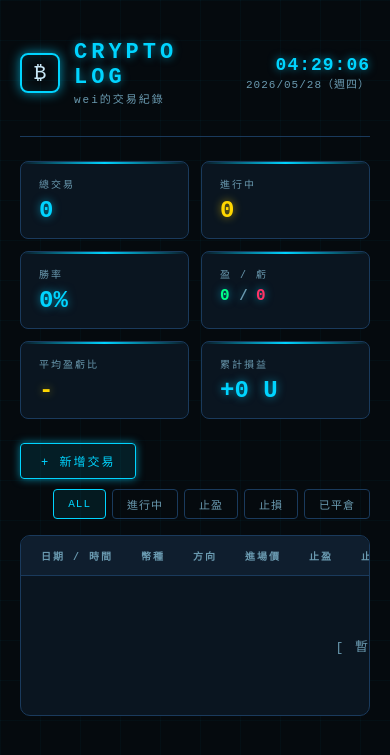
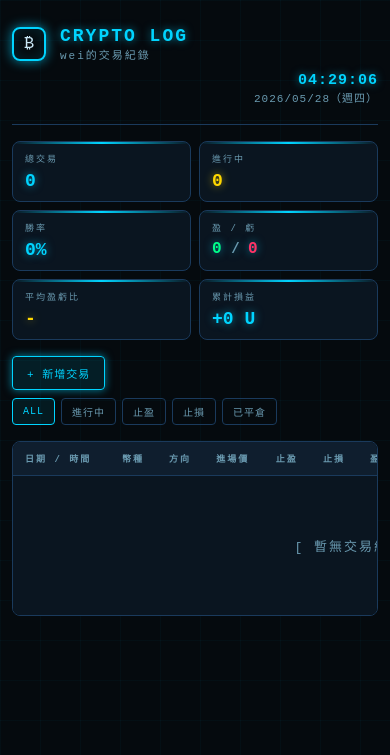
Before and after one commit to wei0904/crypto-trading-log, a Flask app: page / in a window 390 px wide. Shown: the top 755 px of the page. Run offline with Flask 3, Linux system fonts and the light colour scheme; data that the repository does not hold is empty.

Commit message:
add mobile responsive layout

```diff
--- a/templates/index.html
+++ b/templates/index.html
@@ -237,6 +237,50 @@
   .date-cell { color: var(--text2); font-size: 11px; }
   .price-cell { color: var(--text); font-size: 12px; }
   .condition-cell { color: var(--text2); font-size: 11px; max-width: 150px; overflow: hidden; text-overflow: ellipsis; white-space: nowrap; }
+
+  /* Mobile */
+  @media (max-width: 768px) {
+    .container { padding: 12px; }
+
+    header { flex-direction: column; align-items: flex-start; gap: 10px; padding: 14px 0 18px; margin-bottom: 16px; }
+    .header-time { align-self: flex-end; }
+    #live-time { font-size: 15px; }
+    .logo h1 { font-size: 18px; letter-spacing: 2px; }
+    .logo-icon { width: 34px; height: 34px; font-size: 16px; }
+
+    .stats-grid { grid-template-columns: repeat(3, 1fr); gap: 8px; margin-bottom: 16px; }
+    .stat-card { padding: 10px 12px; }
+    .stat-value { font-size: 18px; }
+    .stat-label { font-size: 9px; }
+
+    .toolbar { gap: 8px; }
+    .btn { padding: 8px 14px; font-size: 11px; letter-spacing: 1px; }
+    .filter-group { margin-left: 0; flex-wrap: wrap; }
+    .filter-btn { padding: 5px 10px; font-size: 10px; }
+
+    .table-wrap { border-radius: 8px; overflow-x: auto; }
+    table { min-width: 700px; }
+
+    thead th { padding: 10px 10px; font-size: 9px; }
+    thead th:first-child { padding-left: 12px; }
+    td { padding: 11px 10px; font-size: 12px; }
+    td:first-child { padding-left: 12px; }
+
+    .coin-icon { width: 22px; height: 22px; }
+    .coin-icon-fallback { width: 22px; height: 22px; font-size: 8px; }
+    .coin-badge { font-size: 13px; min-width: 45px; }
+
+    .action-btns { gap: 4px; }
+    .action-btn { padding: 4px 7px; font-size: 10px; }
+
+    .modal { padding: 20px; margin: 12px; max-width: calc(100% - 24px); }
+    .form-grid { grid-template-columns: 1fr; }
+    .form-group.full { grid-column: 1; }
+  }
+
+  @media (max-width: 480px) {
+    .stats-grid { grid-template-columns: repeat(2, 1fr); }
+  }
 </style>
 </head>
 <body>
```
